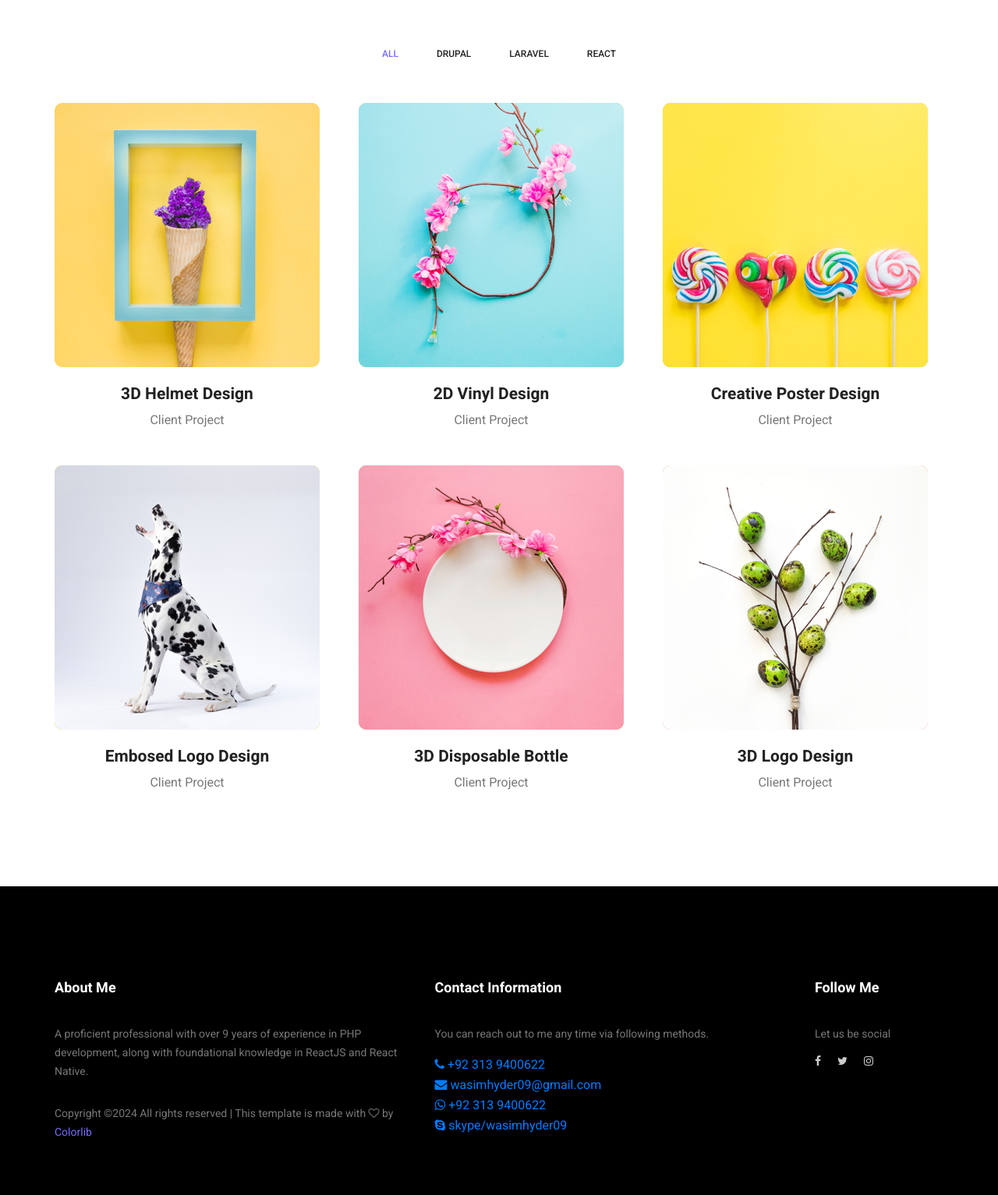
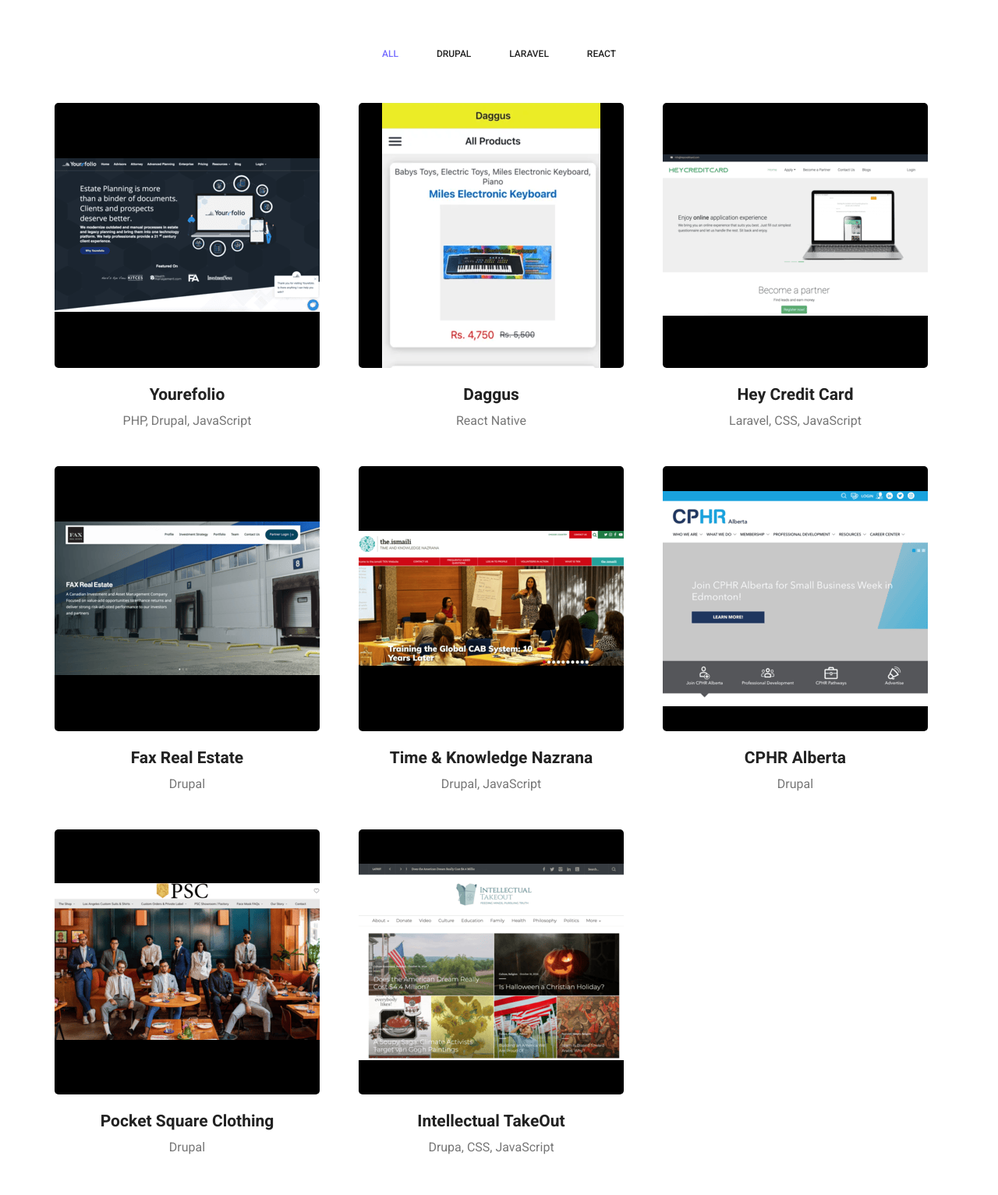
Before and after one commit to wasimhyder09/wasimhyder09.github.io, a plain HTML site: page index.html in a window 1280 px wide. Shown: the part 2780-4313 px from the top of the page at 78% size. Drawn offline with Linux system fonts and the light colour scheme.

Commit message:
Added projects

```diff
--- a/index.html
+++ b/index.html
@@ -298,75 +298,106 @@
         	</div>
         	<div class="container">
         		<div class="gallery_f_inner row imageGallery1">
-        			<div class="col-lg-4 col-md-4 col-sm-6 brand manipul design print">
+        			<div class="col-lg-4 col-md-4 col-sm-6 drupal">
         				<div class="h_gallery_item">
         					<div class="g_img_item">
-        						<img class="img-fluid" src="img/gallery/project-1.jpg" alt="">
-        						<a class="light" href="img/gallery/project-1.jpg"><img src="img/gallery/icon.png" alt=""></a>
+        						<img class="img-fluid" src="img/gallery/yourefolio.png" alt="">
+        						<a class="light" href="https://yourefolio.com" target="_blank"><img src="img/gallery/icon.png" alt=""></a>
         					</div>
         					<div class="g_item_text">
-        						<h4>3D Helmet Design</h4>
-        						<p>Client Project</p>
+        						<h4>Yourefolio</h4>
+        						<p>PHP, Drupal, JavaScript</p>
         					</div>
         				</div>
         			</div>
-        			<div class="col-lg-4 col-md-4 col-sm-6 brand manipul creative">
+
+              <div class="col-lg-4 col-md-4 col-sm-6 react">
         				<div class="h_gallery_item">
         					<div class="g_img_item">
-        						<img class="img-fluid" src="img/gallery/project-2.jpg" alt="">
-        						<a class="light" href="img/gallery/project-2.jpg"><img src="img/gallery/icon.png" alt=""></a>
+        						<img class="img-fluid" src="img/gallery/daggus.png" alt="">
+        						<a class="light" href="https://apps.apple.com/ae/app/daggus/id6736854367?platform=iphone" target="_blank"><img src="img/gallery/icon.png" alt=""></a>
         					</div>
         					<div class="g_item_text">
-        						<h4>2D Vinyl Design</h4>
-        						<p>Client Project</p>
+        						<h4>Daggus</h4>
+        						<p>React Native</p>
         					</div>
         				</div>
         			</div>
-        			<div class="col-lg-4 col-md-4 col-sm-6 manipul creative design print">
+
+              <div class="col-lg-4 col-md-4 col-sm-6 laravel">
         				<div class="h_gallery_item">
         					<div class="g_img_item">
-        						<img class="img-fluid" src="img/gallery/project-3.jpg" alt="">
-        						<a class="light" href="img/gallery/project-3.jpg"><img src="img/gallery/icon.png" alt=""></a>
+        						<img class="img-fluid" src="img/gallery/hcc.png" alt="">
+        						<a class="light" href="https://heycreditcard.com" target="_blank"><img src="img/gallery/icon.png" alt=""></a>
         					</div>
         					<div class="g_item_text">
-        						<h4>Creative Poster Design</h4>
-        						<p>Client Project</p>
+        						<h4>Hey Credit Card</h4>
+        						<p>Laravel, CSS, JavaScript</p>
         					</div>
         				</div>
         			</div>
-        			<div class="col-lg-4 col-md-4 col-sm-6 brand creative print">
+
+              <div class="col-lg-4 col-md-4 col-sm-6 drupal">
         				<div class="h_gallery_item">
         					<div class="g_img_item">
-        						<img class="img-fluid" src="img/gallery/project-4.jpg" alt="">
-        						<a class="light" href="img/gallery/project-4.jpg"><img src="img/gallery/icon.png" alt=""></a>
+        						<img class="img-fluid" src="img/gallery/faxre.png" alt="">
+        						<a class="light" href="https://faxrealestate.com/" target="_blank"><img src="img/gallery/icon.png" alt=""></a>
         					</div>
         					<div class="g_item_text">
-        						<h4>Embosed Logo Design</h4>
-        						<p>Client Project</p>
+        						<h4>Fax Real Estate</h4>
+        						<p>Drupal</p>
         					</div>
         				</div>
         			</div>
-        			<div class="col-lg-4 col-md-4 col-sm-6 brand manipul design">
+
+              <div class="col-lg-4 col-md-4 col-sm-6 drupal">
         				<div class="h_gallery_item">
         					<div class="g_img_item">
-        						<img class="img-fluid" src="img/gallery/project-5.jpg" alt="">
-        						<a class="light" href="img/gallery/project-5.jpg"><img src="img/gallery/icon.png" alt=""></a>
+        						<img class="img-fluid" src="img/gallery/tkn.png" alt="">
+        						<a class="light" href="https://the.ismaili/tkn" target="_blank"><img src="img/gallery/icon.png" alt=""></a>
         					</div>
         					<div class="g_item_text">
-        						<h4>3D Disposable Bottle</h4>
-        						<p>Client Project</p>
+        						<h4>Time & Knowledge Nazrana</h4>
+        						<p>Drupal, JavaScript</p>
         					</div>
         				</div>
         			</div>
-        			<div class="col-lg-4 col-md-4 col-sm-6 brand creative">
+
+              <div class="col-lg-4 col-md-4 col-sm-6 drupal">
         				<div class="h_gallery_item">
         					<div class="g_img_item">
-        						<img class="img-fluid" src="img/gallery/project-6.jpg" alt="">
-        						<a class="light" href="img/gallery/project-6.jpg"><img src="img/gallery/icon.png" alt=""></a>
+        						<img class="img-fluid" src="img/gallery/cphr.png" alt="">
+        						<a class="light" href="https://www.cphrab.ca" target="_blank"><img src="img/gallery/icon.png" alt=""></a>
         					</div>
         					<div class="g_item_text">
-        						<h4>3D Logo Design</h4>
-        						<p>Client Project</p>
+        						<h4>CPHR Alberta</h4>
+        						<p>Drupal</p>
+        					</div>
+        				</div>
+        			</div>
+
+              <div class="col-lg-4 col-md-4 col-sm-6 drupal">
+        				<div class="h_gallery_item">
+        					<div class="g_img_item">
+        						<img class="img-fluid" src="img/gallery/psc.png" alt="">
+        						<a class="light" href="https://www.pocketsquareclothing.com" target="_blank"><img src="img/gallery/icon.png" alt=""></a>
+        					</div>
+        					<div class="g_item_text">
+        						<h4>Pocket Square Clothing</h4>
+        						<p>Drupal</p>
+        					</div>
+        				</div>
+        			</div>
+
+              <div class="col-lg-4 col-md-4 col-sm-6 drupal">
+        				<div class="h_gallery_item">
+        					<div class="g_img_item">
+        						<img class="img-fluid" src="img/gallery/ito.png" alt="">
+        						<a class="light" href="https://www.intellectualtakeout.org" target="_blank"><img src="img/gallery/icon.png" alt=""></a>
+        					</div>
+        					<div class="g_item_text">
+        						<h4>Intellectual TakeOut</h4>
+        						<p>Drupa, CSS, JavaScript</p>
         					</div>
         				</div>
         			</div>
--- a/js/theme.js
+++ b/js/theme.js
@@ -1,4 +1,4 @@
-;(function($){
+; (function ($) {
   "use strict"
 
 
@@ -8,11 +8,11 @@
 -------------------------------------------------------------------------------*/
 
   //* Navbar Fixed
-    function navbarFixed(){
-        if ( $('.header_area').length ){
-            $(window).scroll(function() {
+  function navbarFixed() {
+    if ($('.header_area').length) {
+      $(window).scroll(function () {
         var scroll = $(window).scrollTop();
-                if (scroll >= nav_offset_top ) {
+        if (scroll >= nav_offset_top) {
           $(".header_area").addClass("navbar_fixed");
         } else {
           $(".header_area").removeClass("navbar_fixed");
@@ -98,7 +98,7 @@
   /*----------------------------------------------------*/
   /*  MailChimp Slider
   /*----------------------------------------------------*/
-    function mailChimp(){
+  function mailChimp() {
     $('#mc_embed_signup').find('form').ajaxChimp();
   }
   mailChimp();
@@ -108,7 +108,7 @@
   /*----------------------------------------------------*/
   /*  Simple LightBox js
   /*----------------------------------------------------*/
-    $('.imageGallery1 .light').simpleLightbox();
+  // $('.imageGallery1 .light').simpleLightbox();
 
   $('.counter').counterUp({
     delay: 10,
@@ -116,10 +116,10 @@
   });
 
 
-	$(".skill_main").each(function() {
-        $(this).waypoint(function() {
+  $(".skill_main").each(function () {
+    $(this).waypoint(function () {
       var progressBar = $(".progress-bar");
-            progressBar.each(function(indx){
+      progressBar.each(function (indx) {
         $(this).css("width", $(this).attr("aria-valuenow") + "%")
       })
     }, {
@@ -132,10 +132,10 @@
   /*----------------------------------------------------*/
   /*  Isotope Fillter js
   /*----------------------------------------------------*/
-	function gallery_isotope(){
-        if ( $('.gallery_f_inner').length ){
+  function gallery_isotope() {
+    if ($('.gallery_f_inner').length) {
       // Activate isotope in container
-			$(".gallery_f_inner").imagesLoaded( function() {
+      $(".gallery_f_inner").imagesLoaded(function () {
         $(".gallery_f_inner").isotope({
           layoutMode: 'fitRows',
           animationOptions: {
@@ -146,7 +146,7 @@
       });
 
       // Add isotope click function
-            $(".gallery_filter li").on('click',function(){
+      $(".gallery_filter li").on('click', function () {
         $(".gallery_filter li").removeClass("active");
         $(this).addClass("active");
 
@@ -168,16 +168,16 @@
   /*----------------------------------------------------*/
   /*  Testimonials Slider
   /*----------------------------------------------------*/
-    function testimonials_slider(){
-        if ( $('.testi_slider').length ){
+  function testimonials_slider() {
+    if ($('.testi_slider').length) {
       $('.testi_slider').owlCarousel({
-                loop:true,
+        loop: true,
         margin: 30,
         items: 3,
         nav: false,
         autoplay: true,
         smartSpeed: 1500,
-                dots:true,
+        dots: true,
         responsiveClass: true,
         responsive: {
           0: {
@@ -192,7 +192,7 @@
   }
   testimonials_slider();
 
-	$(document).ready(function() {
+  $(document).ready(function () {
     $('.popup-youtube, .popup-vimeo, .popup-gmaps').magnificPopup({
       disableOn: 700,
       type: 'iframe',
@@ -208,7 +208,7 @@
   /*  Google map js
   /*----------------------------------------------------*/
 
-    if ( $('#mapBox').length ){
+  if ($('#mapBox').length) {
     var $lat = $('#mapBox').data('lat');
     var $lon = $('#mapBox').data('lon');
     var $zoom = $('#mapBox').data('zoom');
```
Also changed, not shown: img/gallery/cphr.png (added), img/gallery/daggus.png (added), img/gallery/faxre.png (added), img/gallery/hcc.png (added), img/gallery/ito.png (added), img/gallery/portfolio_details.jpg (deleted), img/gallery/project-1.jpg (deleted), img/gallery/project-2.jpg (deleted), img/gallery/project-3.jpg (deleted), img/gallery/project-4.jpg (deleted), img/gallery/project-5.jpg (deleted), img/gallery/project-6.jpg (deleted), img/gallery/psc.png (added), img/gallery/tkn.png (added), 2 more files. Lines whose indentation alone changed are shown as unchanged.
